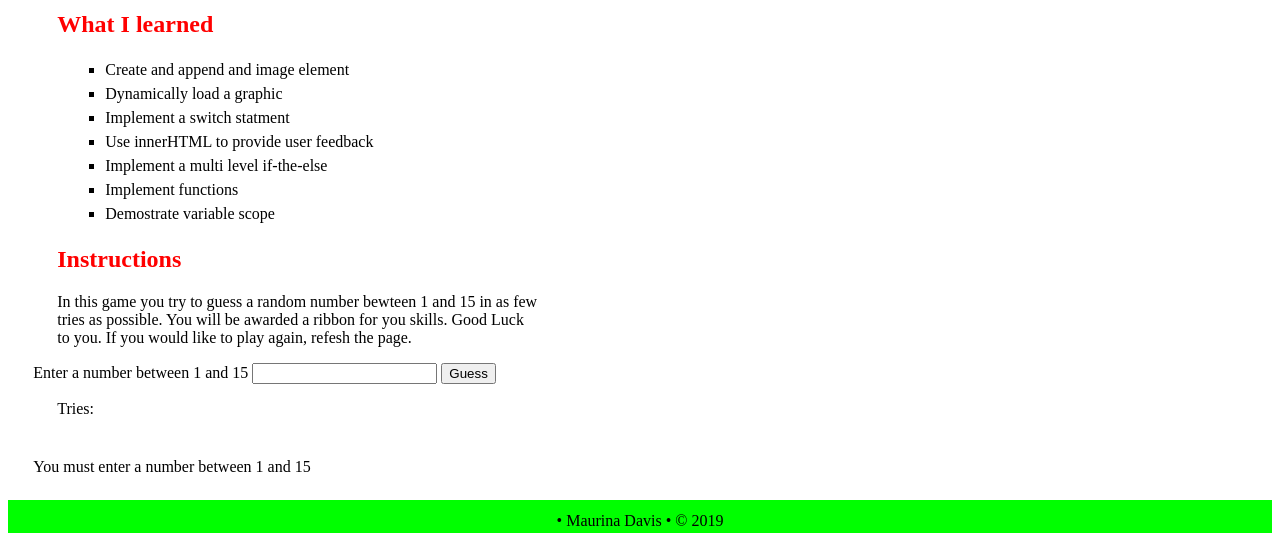
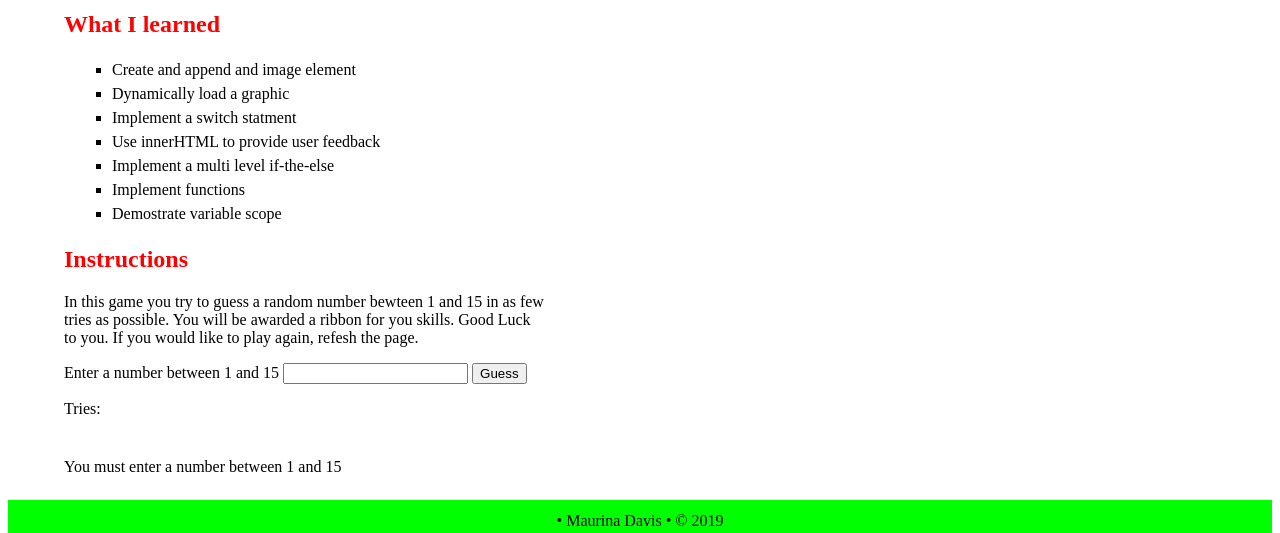
Before and after one commit to Maurina/Guessing_Game, a plain HTML site: page index.html in a window 1280 px wide. Both pictures are taken after a click on the button "Guess". Shown: the part 598-1131 px from the top of the page. Drawn offline with Linux system fonts and the light colour scheme.

Commit message:
try counter fixed

```diff
--- a/index.html
+++ b/index.html
@@ -13,13 +13,13 @@
     </head>
     <body>
 
+        <div class="wrapper">
         <header>
             <h2>Guessing Game</h2>
             <h2>Loops</h2>
 
         </header>
 
-    <div class="wrapper">
         <h1> Hi/Lo Guessing Game</h1>
 
         <div class="learned">
@@ -38,7 +38,7 @@
         <h2>Instructions</h2>
         <p> In this game you try to guess a random number bewteen 1 and 15 in as few tries as possible.  You will be awarded a ribbon for you skills.  Good Luck to you.  If you would like to play again, refesh the page.</p>
 
-        Enter a number between 1 and 15 <input id="myGuess" type="number" value="">
+       <span> Enter a number between 1 and 15 </span><input id="myGuess" type="number" value="">
 
 <button onclick="guessingGame()">Guess</button>
 
--- a/main.css
+++ b/main.css
@@ -3,6 +3,7 @@
 header{
     background-image: url(images/dice.jpg);
     height: 450px;
+
 }
 
 
@@ -16,7 +17,8 @@ header h2{
 
 .wrapper{
     max-width: 1200px;
-    padding-left: 2%;
+
+    margin: 0 auto;
 }
 h1{
     font-size: 3rem;
@@ -45,13 +47,18 @@ p{
     padding-left: 2%;
     width: 40%;
 }
+span{
+    padding-left:2%;
+}
 
 #results{
     padding-bottom: 2%;
+    padding-left:2%;
 }
 
 #tries{
     padding-bottom: 2%;
+    padding-left:2%;
 }
 
 footer{
--- a/main.js
+++ b/main.js
@@ -5,13 +5,13 @@ console.log(answer);
 
 let guess;
 
-
+let numberOfGuess = 0;
 
 
 function guessingGame(){
  //input guess from user------------------------------------------
     guess = document.getElementById('myGuess').value;
-    let numberOfGuess = 0;
+
     console.log (guess);
 // check if input is between 1-15---------------------------------
     if (guess < 1 || guess > 15){
@@ -47,7 +47,7 @@ function guessingGame(){
                 break;
                 default:
                 let awardImageGold = document.createElement("img");
-                awardImageGold.scr  = "images/gold.png";
+                awardImageGold.src = "images/gold.png"
                 document.getElementById('Award').appendChild(awardImageGold);
             }//end switch
 
```
